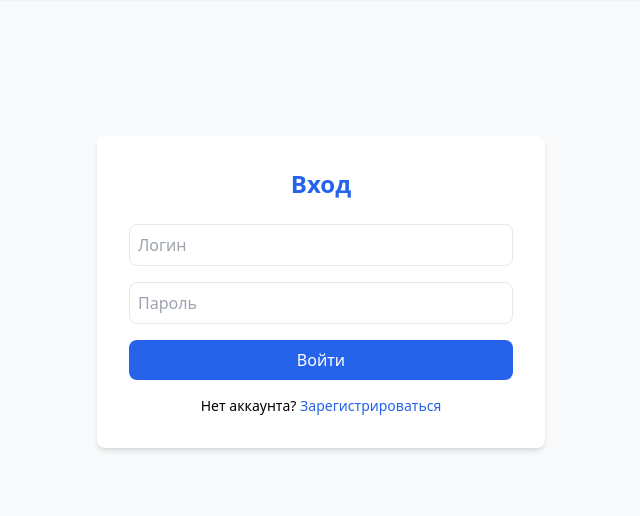
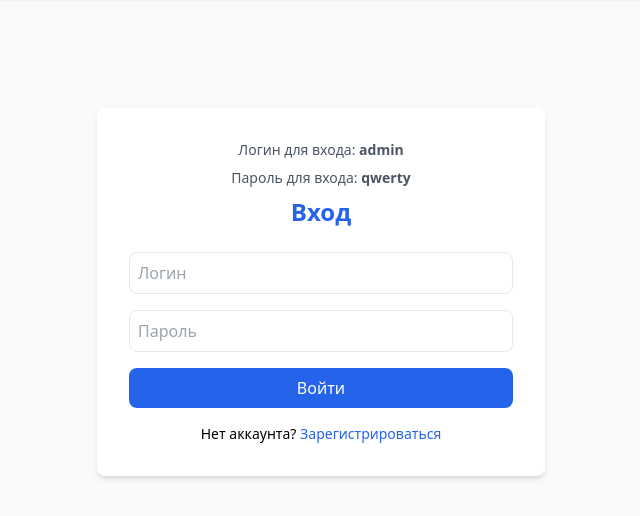
Before and after one commit to Runislam/hakaton, a Flask app: page /login in a window 1280 px wide. Shown: the part 80-596 px from the top of the page, without its empty margins (319-959 px from the left). Run offline with Flask 3, Linux system fonts and the light colour scheme; parts of the project's set-up code (start-up, migrations or seed data) failed here and were passed over; some libraries are stand-ins or nearby versions.

Commit message:
Логин и пароль

```diff
--- a/main.py
+++ b/main.py
@@ -12,7 +12,7 @@ import pandas as pd
 from flask import request
 from datetime import datetime
 from config import *
-from hakaton import full_parser
+import full_parser
 
 app = Flask(__name__)
 app.config.from_pyfile('config.py')
--- a/templates/index.html
+++ b/templates/index.html
@@ -15,7 +15,7 @@
       <nav>
         <ul class="flex space-x-6">
           <li><a href="{{ url_for('index') }}" class="text-gray-700 hover:text-blue-600 transition">Главная</a></li>
-          <li><a href="#" class="text-gray-700 hover:text-blue-600 transition">О проекте</a></li>
+          <li><a href="https://docs.google.com/presentation/d/1ys8HC41SEvZDcvZJheZCFXT_k4XoABs3HxmPITwQwdA/edit?slide=id.p8#slide=id.p8" class="text-gray-700 hover:text-blue-600 transition">О проекте</a></li>
 
           {% if username %}
             <li><a href="{{ url_for('auth.logout') }}" class="text-gray-700 hover:text-blue-600 transition">Выйти</a></li>
--- a/templates/login.html
+++ b/templates/login.html
@@ -23,6 +23,12 @@
   <!-- Контент -->
   <main class="flex-grow container mx-auto px-4 py-16 flex justify-center items-center">
     <div class="bg-white shadow-md rounded-lg p-8 w-full max-w-md">
+      <div class="text-center mb-2 text-gray-600 text-sm">
+        Логин для входа: <span class="font-semibold">admin</span>
+      </div>
+      <div class="text-center mb-2 text-gray-600 text-sm">
+        Пароль для входа: <span class="font-semibold">qwerty</span>
+      </div>
       <h2 class="text-2xl font-bold text-center mb-6 text-blue-600">Вход</h2>
 
         {% if error %}
```
